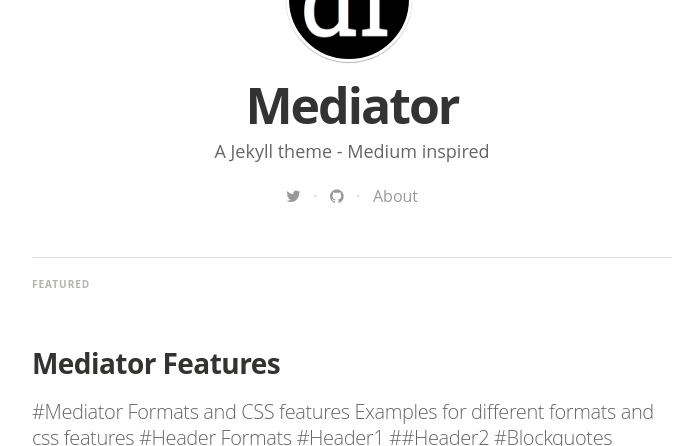
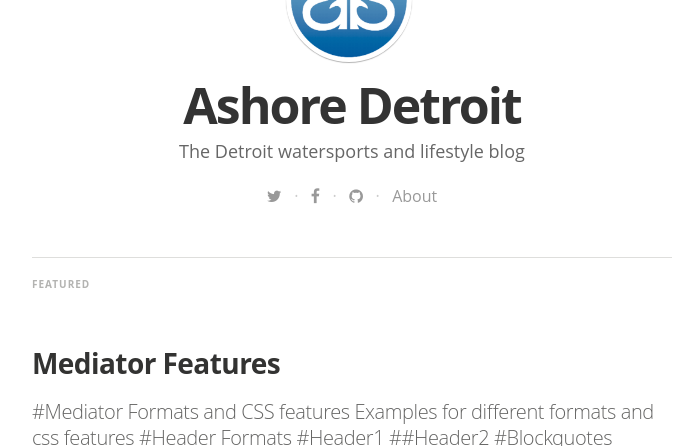
Before and after one commit to ashore-media/detroit, a Jekyll site: the page built from index.html, in a window 1280 px wide and 900 px high, cut to the strip 454-900 px from the top of the window. Shown: the whole strip, without its empty margins (288-972 px from the left). Built offline with Jekyll 4.4.1, drawn with Linux system fonts in a browser that asks for light colours; nearby versions of some CDN libraries; some web fonts are replaced; the list of posts is cut into pages by our own code; some of the changed text lies outside the part shown.

Commit message:
replaced some template content with Ashore Detroit content

```diff
--- a/_config.yml
+++ b/_config.yml
@@ -4,26 +4,26 @@ gems:
   - jekyll-paginate
 
 # Site settings
-title: "Mediator"
+title: "Ashore Detroit"
 description: > # this means to ignore newlines until "email:"
-   A Jekyll theme - Medium inspired
+   The Detroit watersports and lifestyle blog
 
-email: a-mail@mail.mail
+email: detroit@ashore.me
 #blog logo
-logo: "/assets/images/df_logo.jpg"
+logo: "/assets/images/ashore_detroit_logo.png"
 # blog cover
 cover: "/assets/images/cA4aKEIPQrerBnp1yGHv_IMG_9534-3-2.jpg"
 
-name: 'Dirk Fabisch'
-author: 'Dirk Fabisch'
+name: 'Brian Mulloy'
+author: 'Brian Mulloy'
 author_image: "/assets/images/author.jpg"
 
 paginate:	5
 
-url: "http://myblog.***.***" # the base hostname & protocol for your site
+url: "http://detroit.ashore.me" # the base hostname & protocol for your site
 baseurl: ""
 #used to display twitter cards
-twitter_handle: '@dirkfabisch'
+twitter_handle: '@ashoredetroit'
 
 #fill in disqus shortname to use disqus
 #disqus: disqus-shortname
@@ -31,21 +31,21 @@ twitter_handle: '@dirkfabisch'
 # social icons and sharing options
 social:
   - icon:	twitter
-    url:	https://twitter.com/dirkfabisch
+    url:	https://twitter.com/ashoredetroit
     desc: Follow me on twitter
     share_url: http://twitter.com/share
     share_title: ?text=
     share_link: "&amp;url="
 
-#  - icon:	facebook
-#    url:	https://facebook.com/???
-#    desc: Connect with me facebook
-#    share_url: https://www.facebook.com/sharer.php
-#    share_title: ?t=
-#    share_link: "&amp;u="
+  - icon:	facebook
+    url:	https://facebook.com/ashoredetroit
+    desc: Connect with me facebook
+    share_url: https://www.facebook.com/sharer.php
+    share_title: ?t=
+    share_link: "&amp;u="
 
   - icon:	github
-    url:	https://github.com/dirkfabisch
+    url:	https://github.com/ashore-media/detroit
     desc:	Fork me on github
     share_url:
     share_title:
```
Also changed, not shown: assets/images/ashore_detroit_logo.png (added).
